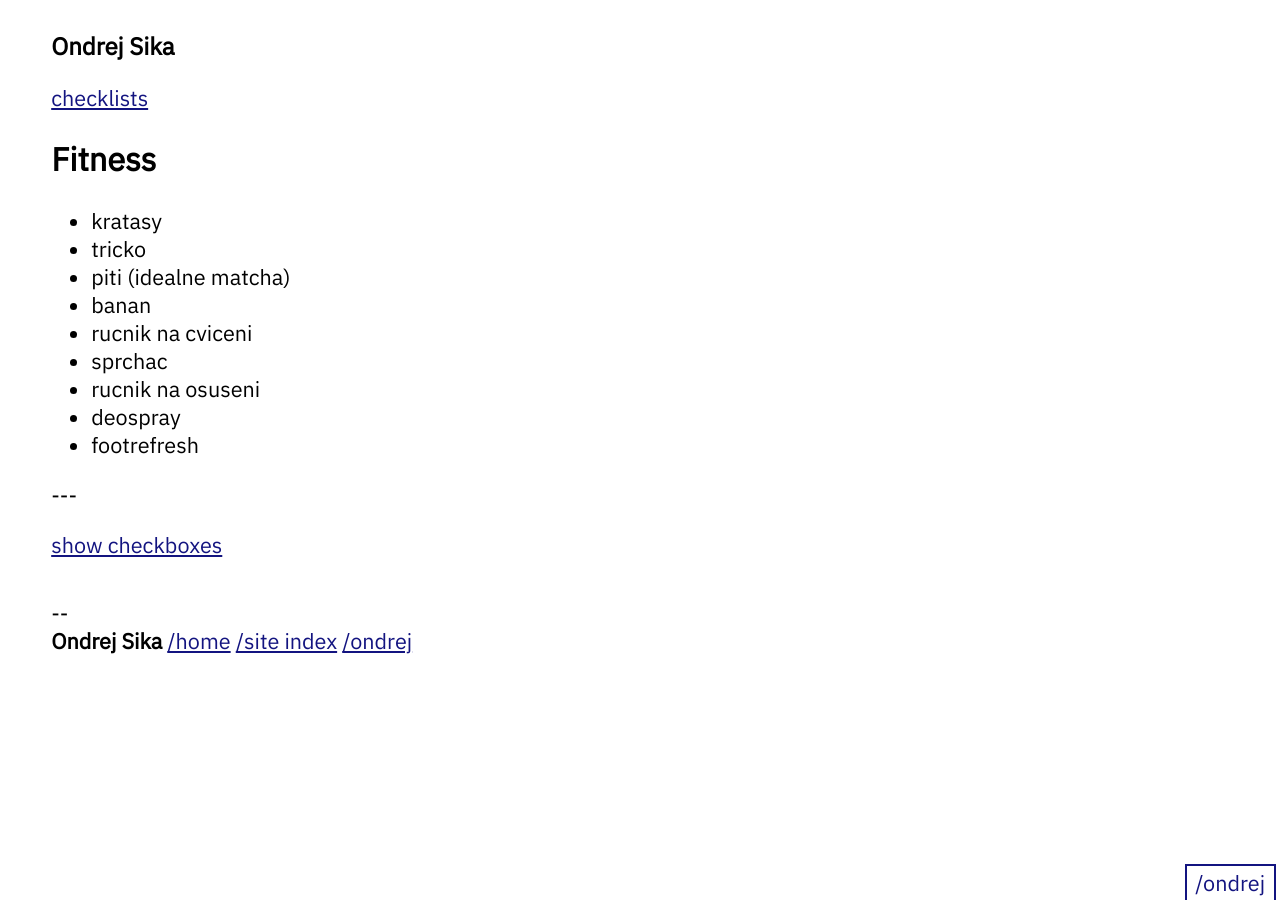
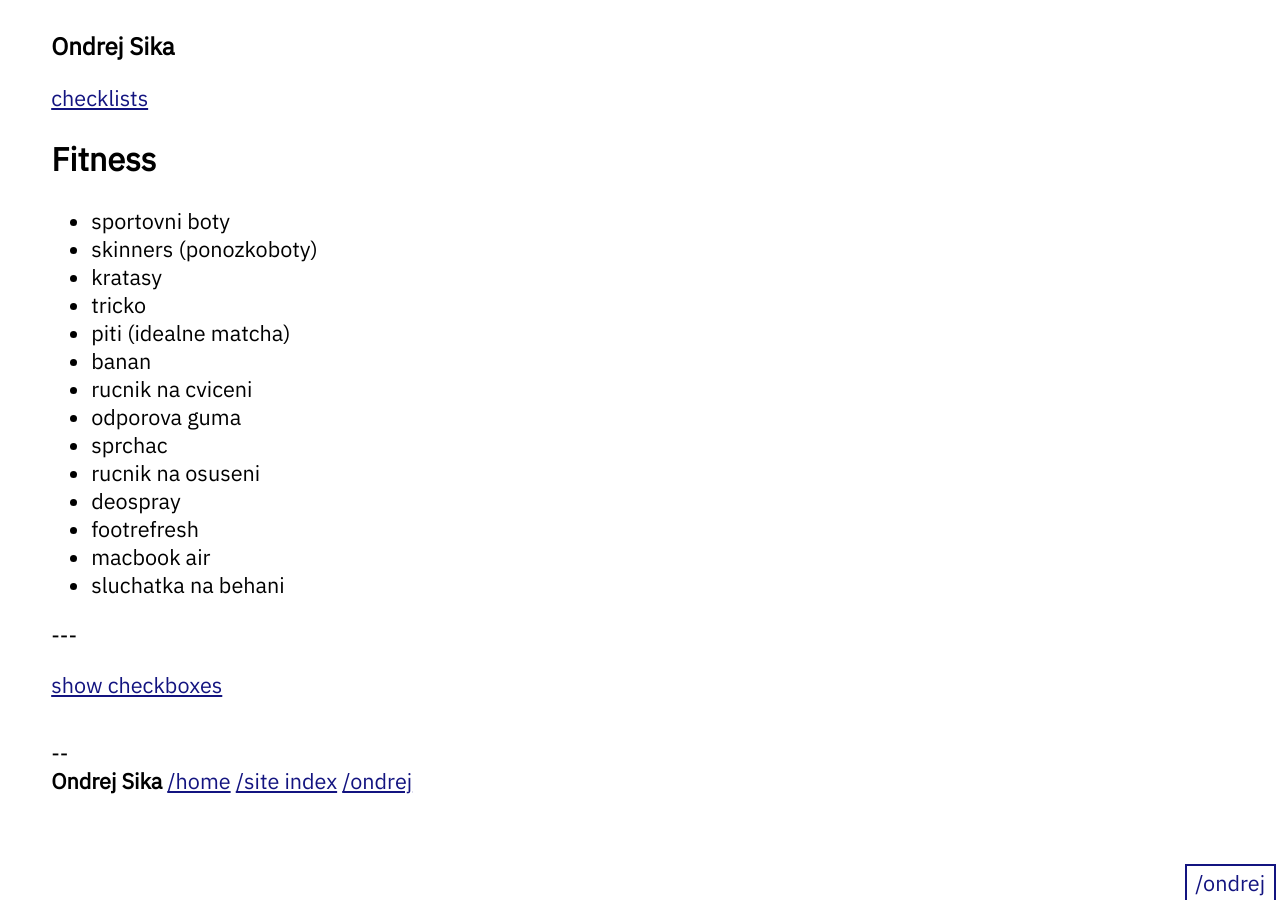
Before and after one commit to ondrejsika/ondrejsika.com, a Jekyll site: the page built from ondrej/checklists/fitness.md, in a window 1280 px wide. Built offline with Jekyll 4.4.1, drawn with Linux system fonts in a browser that asks for light colours.

Commit message:
feat(ondrej/checklists/fitness): Update fitness checklist

```diff
--- a/ondrej/checklists/fitness.md
+++ b/ondrej/checklists/fitness.md
@@ -7,12 +7,17 @@
 
 ## {{page.title}}
 
+- sportovni boty
+- skinners (ponozkoboty)
 - kratasy
 - tricko
 - piti (idealne matcha)
 - banan
 - rucnik na cviceni
+- odporova guma
 - sprchac
 - rucnik na osuseni
 - deospray
 - footrefresh
+- macbook air
+- sluchatka na behani
```
